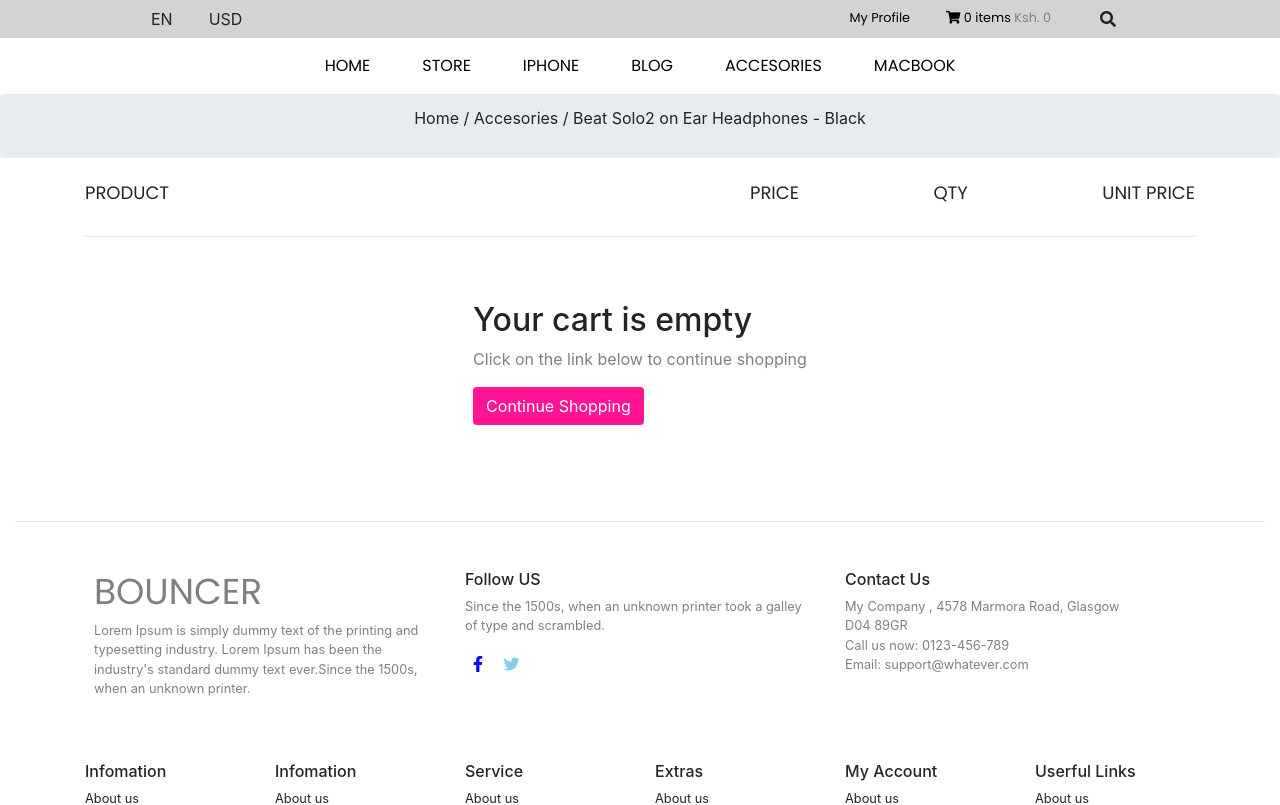
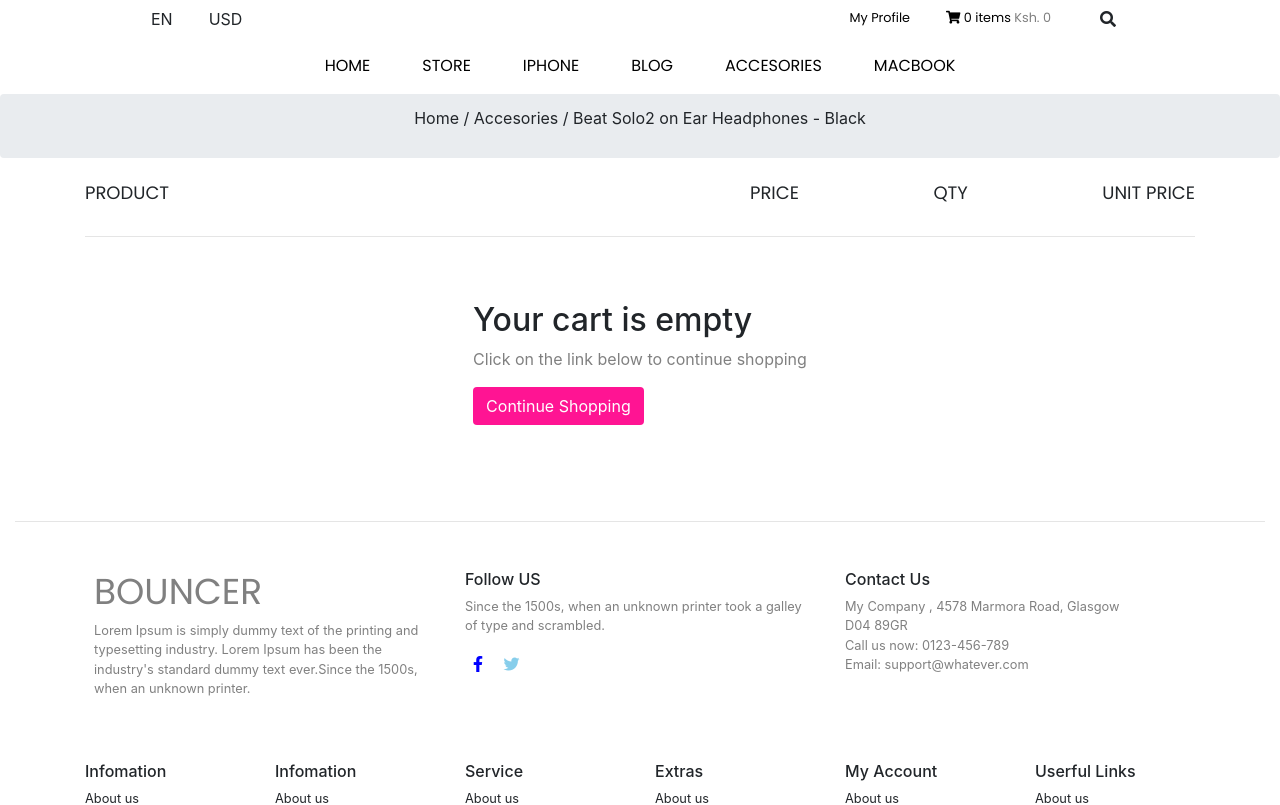
Before and after one commit to jeffngugi/bouncer-ecommerce, a React (Create React App) app: page /cart in a window 1280 px wide. Shown: the top 805 px of the page. Built offline with nearby package versions, Linux system fonts and the light colour scheme.

Commit message:
subtotal

```diff
--- a/src/components/TopNav/TopNav.js
+++ b/src/components/TopNav/TopNav.js
@@ -10,7 +10,7 @@ const TopNav = () => {
     // console.log(cartItems?.length)
     let sum = Subtotal(cartItems)
     return (
-        <section className='top-nav bg-gray'>
+        <section className='top-nav'>
             <div className='container'>
 
                      <div className="row d-flex justify-content-between px-4 mx-4">
```
